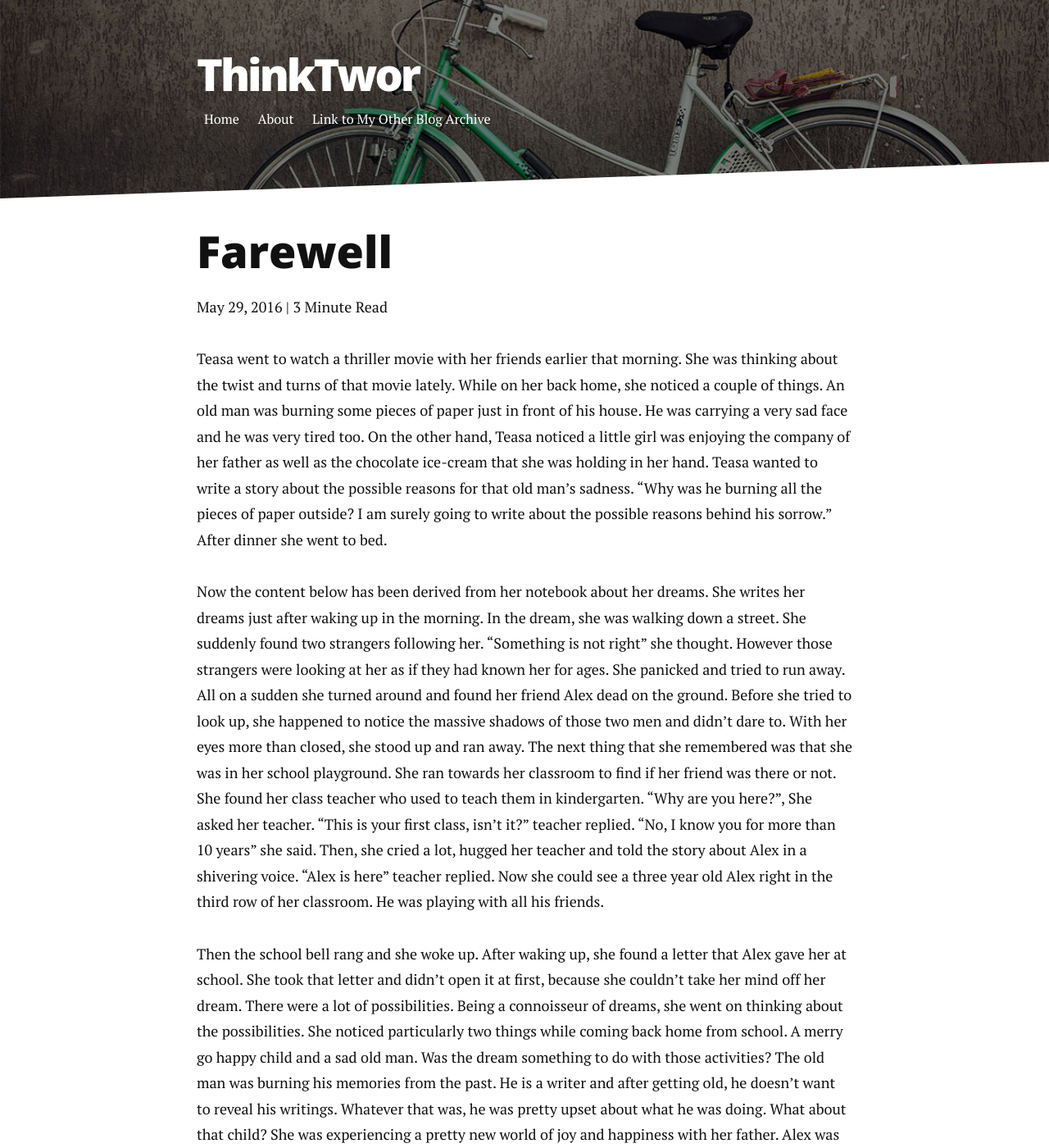
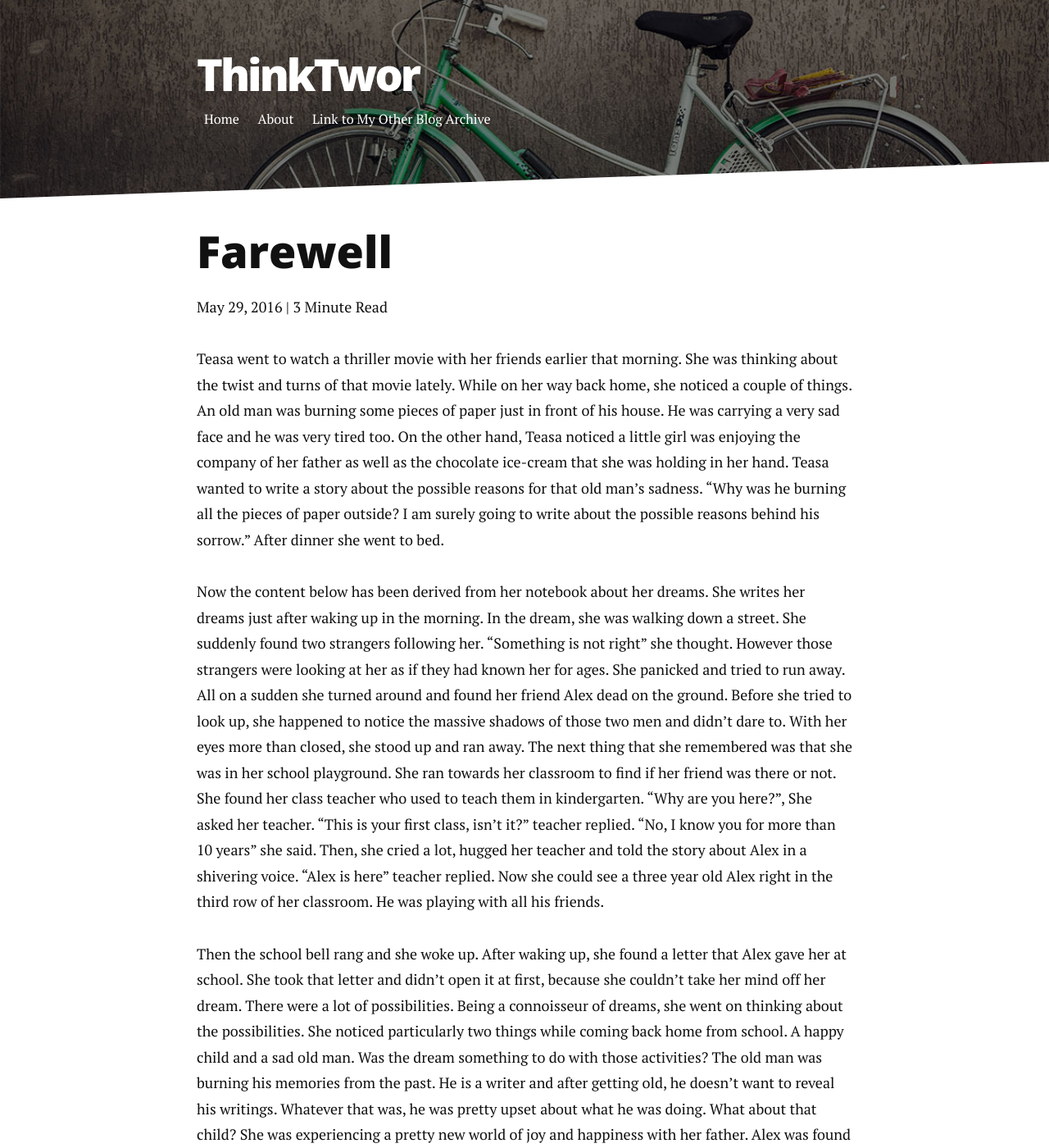
Before and after one commit to thinktwor/thinktwor.github.io, a Jekyll site: the page built from _posts/2016-05-29-farewell.markdown, in a window 1280 px wide and 1400 px high. Shown: the whole window at 82% size. Built offline with Jekyll 4.4.1, drawn with Linux system fonts in a browser that asks for light colours; nearby versions of some CDN libraries; some of the changed text lies outside the part shown.

Commit message:
Source Added

```diff
--- a/_posts/2016-05-29-farewell.markdown
+++ b/_posts/2016-05-29-farewell.markdown
@@ -3,11 +3,11 @@ layout: post
 title: "Farewell"
 ---
 
-Teasa went to watch a thriller movie with her friends earlier that morning. She was thinking about the twist and turns of that movie lately. While on her back home, she noticed a couple of things. An old man was burning some pieces of paper just in front of his house. He was carrying a very sad face and he was very tired too. On the other hand, Teasa noticed a little girl was enjoying the company of her father as well as the chocolate ice-cream that she was holding in her hand. Teasa wanted to write a story about the possible reasons for that old man's sadness. “Why was he burning all the pieces of paper outside? I am surely going to write about the possible reasons behind his sorrow.” After dinner she went to bed.
+Teasa went to watch a thriller movie with her friends earlier that morning. She was thinking about the twist and turns of that movie lately. While on her way back home, she noticed a couple of things. An old man was burning some pieces of paper just in front of his house. He was carrying a very sad face and he was very tired too. On the other hand, Teasa noticed a little girl was enjoying the company of her father as well as the chocolate ice-cream that she was holding in her hand. Teasa wanted to write a story about the possible reasons for that old man's sadness. “Why was he burning all the pieces of paper outside? I am surely going to write about the possible reasons behind his sorrow.” After dinner she went to bed.
 
 Now the content below has been derived from her notebook about her dreams. She writes her dreams just after waking up in the morning. In the dream, she was walking down a street. She suddenly found two strangers following her. “Something is not right” she thought. However those strangers were looking at her as if they had known her for ages. She panicked and tried to run away. All on a sudden she turned around and found her friend Alex dead on the ground. Before she tried to look up, she happened to notice the massive shadows of those two men and didn't dare to. With her eyes more than closed, she stood up and ran away. The next thing that she remembered was that she was in her school playground. She ran towards her classroom to find if her friend was there or not. She found her class teacher who used to teach them in kindergarten.  “Why are you here?”, She asked her teacher. “This is your first class, isn't it?” teacher replied. “No, I know you for more than 10 years” she said. Then, she cried a lot, hugged her teacher and told the story about Alex in a shivering voice. "Alex is here” teacher replied. Now she could see a three year old Alex right in the third row of her classroom. He was playing with all his friends.
 
-Then the school bell rang and she woke up. After waking up, she found a letter that Alex gave her at school. She took that letter and didn’t open it at first, because she couldn't take her mind off her dream. There were a lot of possibilities. Being a connoisseur of dreams, she went on thinking about the possibilities. She noticed particularly two things while coming back home from school. A merry go happy child and a sad old man. Was the dream something to do with those activities? The old man was burning his memories from the past. He is a writer and after getting old, he doesn't want to reveal his writings. Whatever that was, he was pretty upset about what he was doing. What about that child? She was experiencing a pretty new world of joy and happiness with her father. Alex was found dead and again she happened to see him alive as a child. “What was it all about?” she asked herself.
+Then the school bell rang and she woke up. After waking up, she found a letter that Alex gave her at school. She took that letter and didn’t open it at first, because she couldn't take her mind off her dream. There were a lot of possibilities. Being a connoisseur of dreams, she went on thinking about the possibilities. She noticed particularly two things while coming back home from school. A happy child and a sad old man. Was the dream something to do with those activities? The old man was burning his memories from the past. He is a writer and after getting old, he doesn't want to reveal his writings. Whatever that was, he was pretty upset about what he was doing. What about that child? She was experiencing a pretty new world of joy and happiness with her father. Alex was found dead and again she happened to see him alive as a child. “What was it all about?” she asked herself.
 
 “Alex, Alex … ” She murmured and all on a sudden her attention was diverted towards the letter. The letter said the following.
 
```
